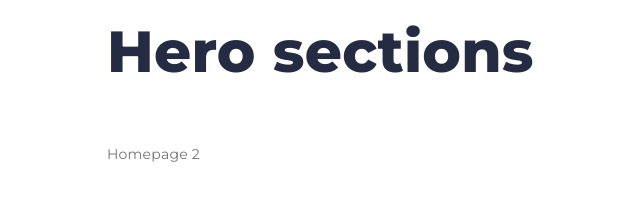
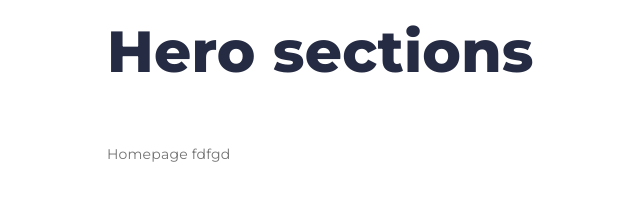
Before and after one commit to pagevamp/fed-start-project-1, a website: page dev/hero.html in a window 1280 px wide. Shown: the full height of the page, 48-688 px from the left. Drawn offline with nearby package versions, Linux system fonts and the light colour scheme; files that its build step writes are made by us from their sources; files whose address does not match are found by name; a web font is replaced by a local one.

Commit message:
second commit

```diff
--- a/dev/hero.html
+++ b/dev/hero.html
@@ -19,7 +19,7 @@
 
                     <div class="container">
                         <div class="row">
-                            <div class="col">Homepage 2</div>
+                            <div class="col">Homepage fdfgd</div>
                         </div>
                     </div>
                 </main>
```
